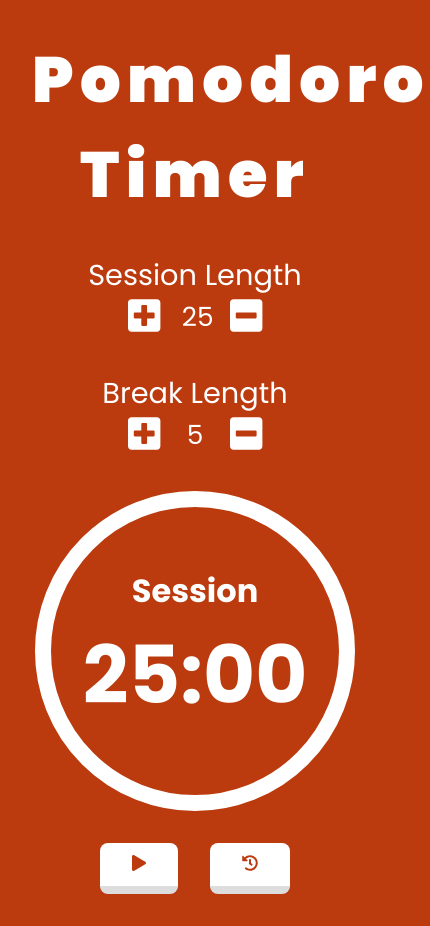
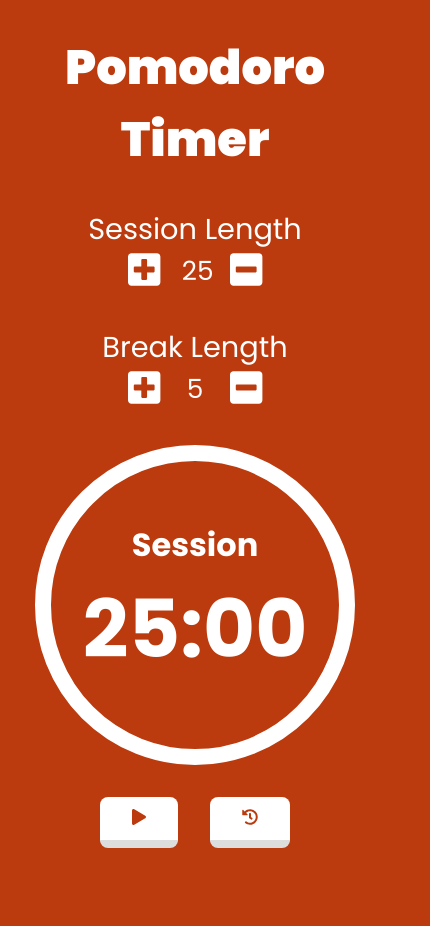
Before and after one commit to rsheppard-dev/pomodoro_clock, a React (Create React App) app: page / in a window 390 px wide. Shown: the whole page, 430 px wide, since content can reach past the window. After the commit the page ends 880 px from the top, so only its background shows below. Built offline with nearby package versions, Linux system fonts and the light colour scheme.

Commit message:
small screen fixes

```diff
--- a/src/index.css
+++ b/src/index.css
@@ -185,5 +185,9 @@ h3 {
     -ms-grid-column-align: center;
         justify-self: center;
   }
+  h1 {
+    font-size: 3em !important;
+    letter-spacing: normal !important;
+  }
 }
 /*# sourceMappingURL=index.css.map */
--- a/src/index.scss
+++ b/src/index.scss
@@ -152,4 +152,9 @@ h3 {
   #break-settings {
     justify-self: center;
   }
+
+  h1 {
+    font-size: 3em !important;
+    letter-spacing: normal !important;
+  }
 }
```
Also changed, not shown: 13 other files (tests, documents, lock files or other folders).
